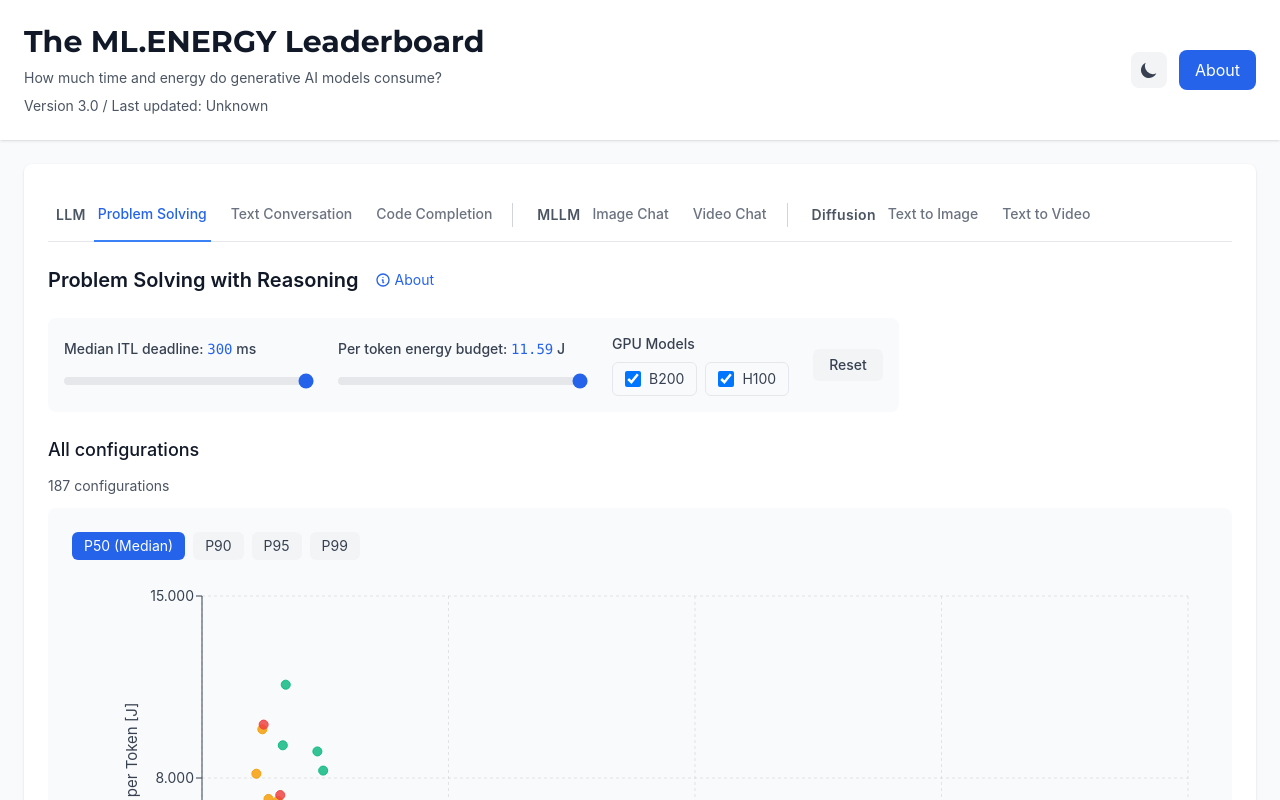
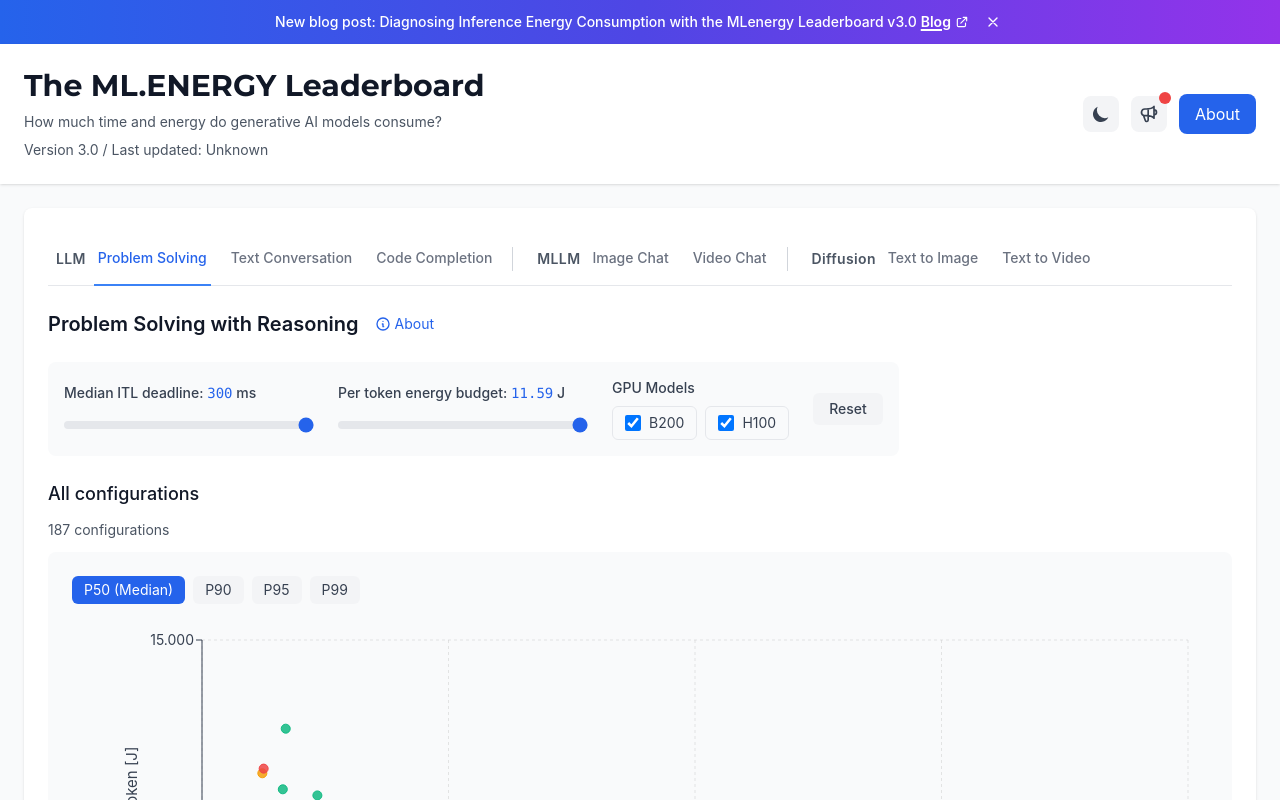
Before and after one commit to ml-energy/leaderboard, a React (Vite) app: page / in a window 1280 px wide. Shown: the top 800 px of the page. Built offline with nearby package versions, Linux system fonts and the light colour scheme.

Commit message:
Add announcements and banner (#1)

```diff
--- a/src/App.tsx
+++ b/src/App.tsx
@@ -11,6 +11,9 @@
 import { AboutPage } from './components/AboutPage';
 import { TaskAboutModal } from './components/TaskAboutModal';
 import { TimeEnergyTradeoffChart, ITLPercentile } from './components/TimeEnergyTradeoffChart';
+import { AnnouncementBanner } from './components/AnnouncementBanner';
+import { AnnouncementsModal } from './components/AnnouncementsModal';
+import { announcements } from './config/announcements';
 
 function App() {
   const [indexData, setIndexData] = useState<IndexData | null>(null);
@@ -29,6 +32,18 @@
   const [modalOpen, setModalOpen] = useState(false);
   const [aboutOpen, setAboutOpen] = useState(false);
   const [taskAboutOpen, setTaskAboutOpen] = useState(false);
+  const [announcementsOpen, setAnnouncementsOpen] = useState(false);
+  const [readAnnouncementIds, setReadAnnouncementIds] = useState<Set<string>>(() => {
+    const stored = localStorage.getItem('readAnnouncementIds');
+    if (stored) {
+      try {
+        return new Set(JSON.parse(stored));
+      } catch {
+        return new Set();
+      }
+    }
+    return new Set();
+  });
 
   // Multi-model comparison state (single source of truth: selectedForCompare)
   const [selectedForCompare, setSelectedForCompare] = useState<Set<string>>(new Set());
@@ -48,6 +63,16 @@
     }
     localStorage.setItem('darkMode', String(darkMode));
   }, [darkMode]);
+
+  useEffect(() => {
+    localStorage.setItem('readAnnouncementIds', JSON.stringify([...readAnnouncementIds]));
+  }, [readAnnouncementIds]);
+
+  const unreadAnnouncementCount = announcements.filter(a => !readAnnouncementIds.has(a.date)).length;
+
+  const handleMarkAnnouncementAsRead = (id: string) => {
+    setReadAnnouncementIds(prev => new Set([...prev, id]));
+  };
 
   useEffect(() => {
     loadIndexData()
@@ -317,6 +342,10 @@
 
   return (
     <div className="min-h-screen bg-gray-50 dark:bg-gray-900">
+      <AnnouncementBanner
+        readIds={readAnnouncementIds}
+        onDismiss={handleMarkAnnouncementAsRead}
+      />
       <header className="bg-white dark:bg-gray-800 shadow">
         <div className="mx-auto py-6 px-6 flex justify-between items-center">
           <div>
@@ -344,6 +373,18 @@
                 <svg className="w-5 h-5 text-gray-700" fill="currentColor" viewBox="0 0 20 20">
                   <path d="M17.293 13.293A8 8 0 016.707 2.707a8.001 8.001 0 1010.586 10.586z" />
                 </svg>
+              )}
+            </button>
+            <button
+              onClick={() => setAnnouncementsOpen(true)}
+              className="relative p-2 rounded-lg bg-gray-100 dark:bg-gray-700 hover:bg-gray-200 dark:hover:bg-gray-600 transition-colors"
+              title="Announcements"
+            >
+              <svg className="w-5 h-5 text-gray-700 dark:text-gray-300" fill="none" stroke="currentColor" viewBox="0 0 24 24">
+                <path strokeLinecap="round" strokeLinejoin="round" strokeWidth={2} d="M11 5.882V19.24a1.76 1.76 0 01-3.417.592l-2.147-6.15M18 13a3 3 0 100-6M5.436 13.683A4.001 4.001 0 017 6h1.832c4.1 0 7.625-1.234 9.168-3v14c-1.543-1.766-5.067-3-9.168-3H7a3.988 3.988 0 01-1.564-.317z" />
+              </svg>
+              {unreadAnnouncementCount > 0 && (
+                <span className="absolute -top-1 -right-1 w-3 h-3 bg-red-500 rounded-full" />
               )}
             </button>
             <button
@@ -522,6 +563,11 @@
 
       {aboutOpen && <AboutPage onClose={() => setAboutOpen(false)} />}
 
+      <AnnouncementsModal
+        isOpen={announcementsOpen}
+        onClose={() => setAnnouncementsOpen(false)}
+      />
+
       {taskAboutOpen && (
         <TaskAboutModal
           taskId={activeTask}
--- /dev/null
+++ b/src/components/AnnouncementBanner.tsx
@@ -0,0 +1,55 @@
+import { announcements } from '../config/announcements';
+
+interface AnnouncementBannerProps {
+  readIds: Set<string>;
+  onDismiss: (id: string) => void;
+}
+
+export function AnnouncementBanner({ readIds, onDismiss }: AnnouncementBannerProps) {
+  // Find the latest unread announcement (announcements are ordered newest first)
+  const latestUnread = announcements.find(a => !readIds.has(a.date));
+
+  if (!latestUnread) {
+    return null;
+  }
+
+  return (
+    <div className="bg-gradient-to-r from-blue-600 via-indigo-600 to-purple-600 text-white shadow-md">
+      <div className="mx-auto py-2.5 px-6 flex items-center justify-center gap-3">
+        <span className="text-sm">
+          <span className="font-medium">{latestUnread.message}</span>
+          {latestUnread.links && latestUnread.links.length > 0 && (
+            <>
+              {' '}
+              {latestUnread.links.map((link, index) => (
+                <span key={link.url}>
+                  {index > 0 && ' · '}
+                  <a
+                    href={link.url}
+                    target="_blank"
+                    rel="noopener noreferrer"
+                    className="inline-flex items-center gap-1 font-semibold underline decoration-2 underline-offset-2 hover:text-blue-100 transition-colors"
+                  >
+                    {link.text}
+                    <svg className="w-3.5 h-3.5" fill="none" stroke="currentColor" viewBox="0 0 24 24">
+                      <path strokeLinecap="round" strokeLinejoin="round" strokeWidth={2} d="M10 6H6a2 2 0 00-2 2v10a2 2 0 002 2h10a2 2 0 002-2v-4M14 4h6m0 0v6m0-6L10 14" />
+                    </svg>
+                  </a>
+                </span>
+              ))}
+            </>
+          )}
+        </span>
+        <button
+          onClick={() => onDismiss(latestUnread.date)}
+          className="p-1 hover:bg-white/20 rounded transition-colors flex-shrink-0"
+          aria-label="Dismiss announcement"
+        >
+          <svg className="w-4 h-4" fill="none" stroke="currentColor" viewBox="0 0 24 24">
+            <path strokeLinecap="round" strokeLinejoin="round" strokeWidth={2} d="M6 18L18 6M6 6l12 12" />
+          </svg>
+        </button>
+      </div>
+    </div>
+  );
+}
--- /dev/null
+++ b/src/components/AnnouncementsModal.tsx
@@ -0,0 +1,86 @@
+import { announcements, Announcement } from '../config/announcements';
+
+interface AnnouncementsModalProps {
+  isOpen: boolean;
+  onClose: () => void;
+}
+
+export function AnnouncementsModal({
+  isOpen,
+  onClose,
+}: AnnouncementsModalProps) {
+  if (!isOpen) return null;
+
+  const formatDate = (dateStr: string) => {
+    const [year, month, day] = dateStr.split('-').map(Number);
+    const months = [
+      'January', 'February', 'March', 'April', 'May', 'June',
+      'July', 'August', 'September', 'October', 'November', 'December'
+    ];
+    return `${months[month - 1]} ${day}, ${year}`;
+  };
+
+  return (
+    <div className="fixed inset-0 z-50 flex items-center justify-center">
+      <div
+        className="absolute inset-0 bg-black/50"
+        onClick={onClose}
+      />
+      <div className="relative bg-white dark:bg-gray-800 rounded-lg shadow-xl max-w-lg w-full mx-4 max-h-[80vh] flex flex-col">
+        <div className="flex items-center justify-between p-4 border-b border-gray-200 dark:border-gray-700">
+          <h2 className="text-xl font-semibold text-gray-900 dark:text-white">
+            Announcements
+          </h2>
+          <button
+            onClick={onClose}
+            className="p-1 hover:bg-gray-100 dark:hover:bg-gray-700 rounded transition-colors"
+            aria-label="Close"
+          >
+            <svg className="w-5 h-5 text-gray-500 dark:text-gray-400" fill="none" stroke="currentColor" viewBox="0 0 24 24">
+              <path strokeLinecap="round" strokeLinejoin="round" strokeWidth={2} d="M6 18L18 6M6 6l12 12" />
+            </svg>
+          </button>
+        </div>
+
+        <div className="flex-1 overflow-y-auto p-4 space-y-4">
+          {announcements.length === 0 ? (
+            <p className="text-gray-500 dark:text-gray-400 text-center py-8">
+              No announcements yet.
+            </p>
+          ) : (
+            announcements.map((announcement: Announcement) => (
+              <div
+                key={announcement.date}
+                className="p-4 rounded-lg border bg-gray-50 dark:bg-gray-900 border-gray-200 dark:border-gray-700"
+              >
+                <div className="text-sm text-gray-500 dark:text-gray-400 mb-1">
+                  {formatDate(announcement.date)}
+                </div>
+                <p className="text-gray-900 dark:text-white">
+                  {announcement.message}
+                </p>
+                {announcement.links && announcement.links.length > 0 && (
+                  <div className="mt-1">
+                    {announcement.links.map((link, index) => (
+                      <span key={link.url}>
+                        {index > 0 && ' · '}
+                        <a
+                          href={link.url}
+                          target="_blank"
+                          rel="noopener noreferrer"
+                          className="text-blue-600 dark:text-blue-400 hover:underline"
+                        >
+                          {link.text}
+                        </a>
+                      </span>
+                    ))}
+                  </div>
+                )}
+              </div>
+            ))
+          )}
+        </div>
+      </div>
+    </div>
+  );
+}
--- /dev/null
+++ b/src/config/announcements.ts
@@ -0,0 +1,50 @@
+export interface AnnouncementLink {
+  text: string;
+  url: string;
+}
+
+export interface Announcement {
+  date: string;  // ISO date string (YYYY-MM-DD) - also serves as unique identifier
+  message: string;
+  links?: AnnouncementLink[];
+}
+
+// Announcements ordered from newest to oldest
+export const announcements: Announcement[] = [
+  {
+    date: "2026-01-29",
+    message: "New blog post: Diagnosing Inference Energy Consumption with the MLenergy Leaderboard v3.0",
+    links: [
+      { text: "Blog", url: "https://ml.energy/blog/measurement/energy/diagnosing-inference-energy-consumption-with-the-mlenergy-leaderboard-v30/" },
+    ],
+  },
+  {
+    date: "2025-12-01",
+    message: "Version 3.0 released! Epanded coverage of models, tasks, and hardware, with a complete new web UI.",
+    links: [
+      { text: "GitHub (Leaderboard)", url: "https://github.com/ml-energy/leaderboard" },
+      { text: "GitHub (Benchmark)", url: "https://github.com/ml-energy/benchmark" },
+    ],
+  },
+  {
+    date: "2025-09-18",
+    message: "Benchmark paper accepted at NeurIPS 25 D&B track as Spotlight paper!",
+    links: [
+      { text: "arXiv", url: "https://arxiv.org/abs/2505.06371" },
+    ],
+  },
+  {
+    date: "2024-09-19",
+    message: "Version 2.0 released!",
+    links: [
+      { text: "GitHub", url: "https://github.com/ml-energy/leaderboard-v2" },
+    ],
+  },
+  {
+    date: "2023-07-06",
+    message: "Version 1.0 released!",
+    links: [
+      { text: "GitHub", url: "https://github.com/ml-energy/leaderboard-v2" },
+    ],
+  },
+];
```
